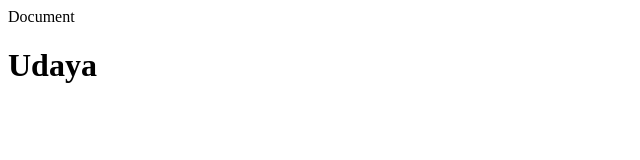
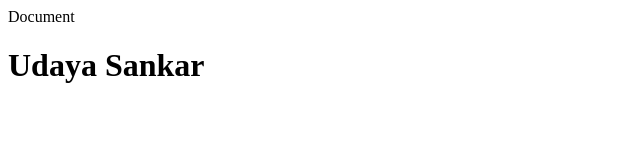
Before and after one commit to kmuday78/samplerepo, a plain HTML site: page index.html in a window 1280 px wide. Shown: the whole page, without its empty margins (0-640 px from the left). Drawn offline with Linux system fonts and the light colour scheme.

Commit message:
fix: changed my name

```diff
--- a/index.html
+++ b/index.html
@@ -6,6 +6,6 @@
         <title>Document</title>
     </head>
     <body>
-        <h1>Udaya</h1>
+        <h1>Udaya Sankar</h1>
     </body>
 </html>
```
